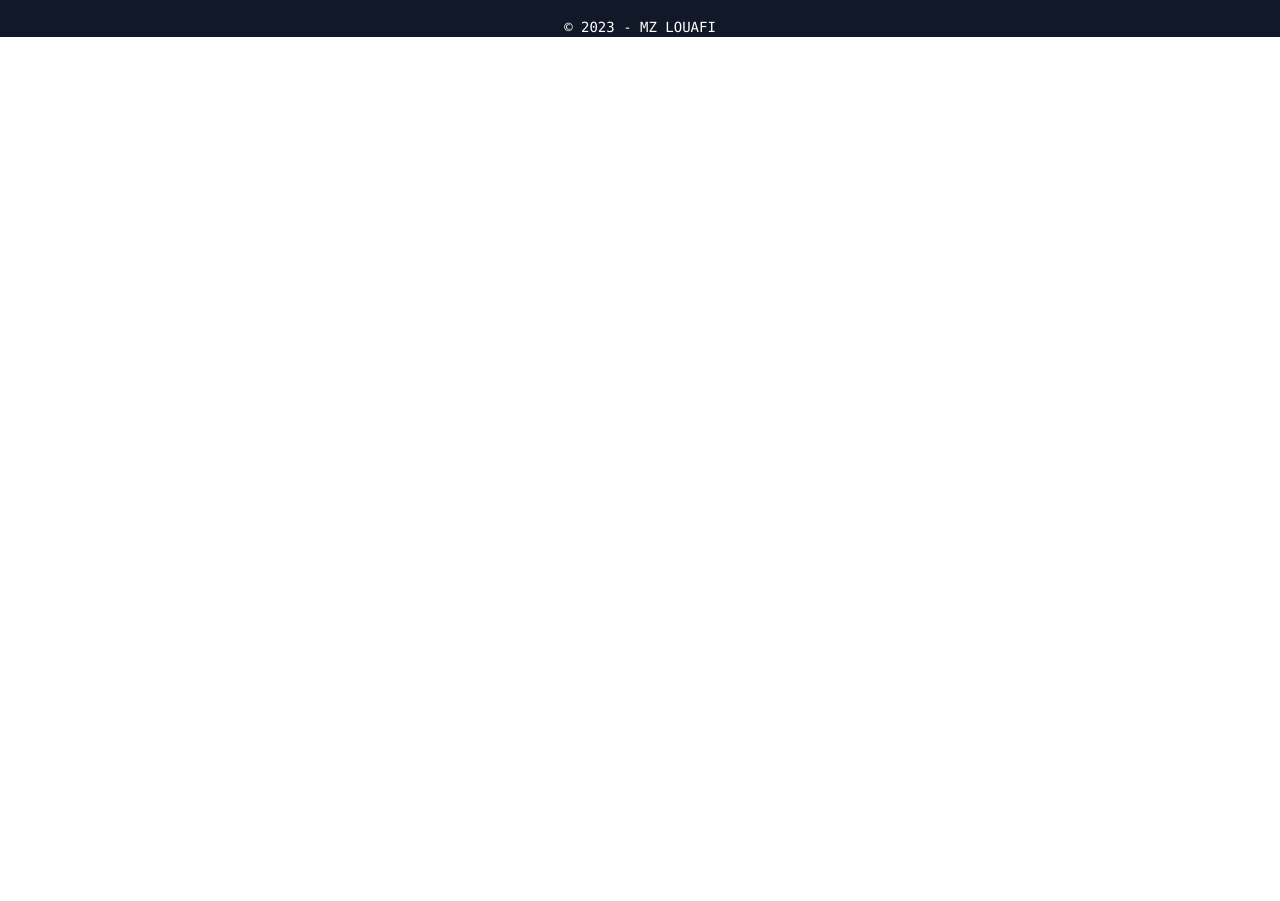
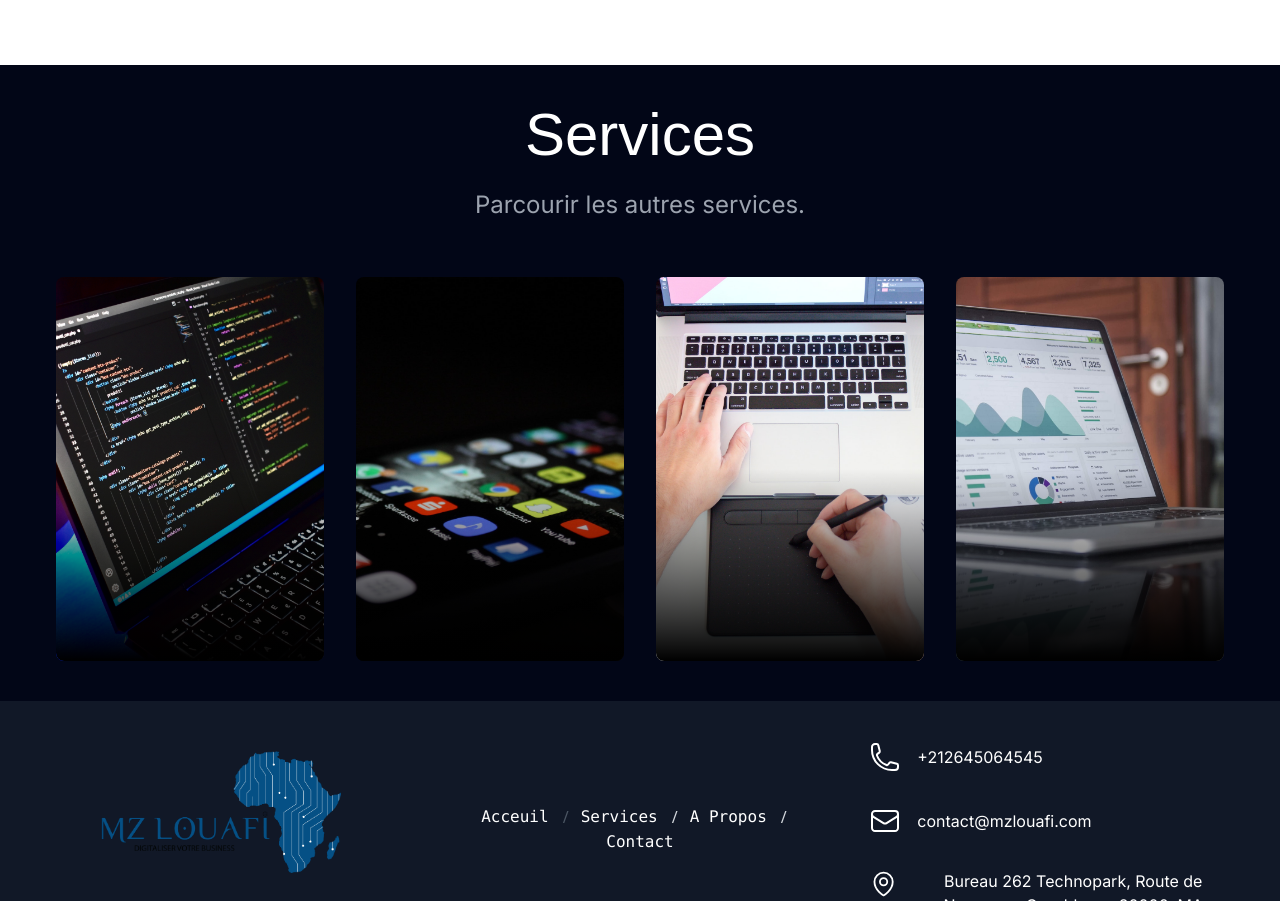
Before and after one commit to wa1ead/mzlouafi.com, a React (Vite) app: page /about in a window 1280 px wide. Shown: the part 1367-2268 px from the top of the page. Before the commit the page ends 1404 px from the top, so only its background shows below. Built offline with nearby package versions, Linux system fonts and the light colour scheme; some icons are missing; a web font is replaced by a local one.

Commit message:
retouches

```diff
--- a/src/components/About.jsx
+++ b/src/components/About.jsx
@@ -1,3 +1,7 @@
+import webDev from "../assets/web_dev.jpg";
+import mobDev from "../assets/mobile_dev.jpg";
+import graphDes from "../assets/graphic_design.jpg";
+import digMark from "../assets/marketing_dig.jpg";
 import about from "../assets/about.jpg";
 
 export default function Approche() {
@@ -27,8 +31,8 @@ export default function Approche() {
         </div>
         <div className="grid grid-cols-1 lg:grid-cols-3 relative gap-x-4 gap-y-8 px-4 pt-10 mb-10 text-black">
           <div className="bg-white rounded-xl shadow-2xl">
-            <div className="p-4">
-              <h3 className="text-2xl text-gray-600 my-6">
+            <div className="px-4 py-2">
+              <h3 className="text-2xl font-mons text-gray-600 my-6">
                 Inspirer et captiver :{" "}
               </h3>
               <p className="text-lg font-bold ">
@@ -44,7 +48,7 @@ export default function Approche() {
           </div>
           <div className="bg-white rounded-xl shadow-2xl">
             <div className="p-4">
-              <h3 className="text-2xl text-gray-600 my-6">
+              <h3 className="text-2xl font-mons text-gray-600 my-6">
                 Établir des liens significatifs :{" "}
               </h3>
               <p className="text-lg font-bold ">
@@ -61,7 +65,7 @@ export default function Approche() {
           </div>
           <div className="bg-white rounded-xl shadow-2xl">
             <div className="p-4">
-              <h3 className="text-2xl text-gray-600 my-6">
+              <h3 className="text-2xl font-mons text-gray-600 my-6">
                 Transformer les prospects en clients :{" "}
               </h3>
               <p className="text-lg font-bold ">
@@ -78,6 +82,107 @@ export default function Approche() {
           </div>
         </div>
       </div>
+      <div className="bg-slate-950 max-w-[85rem] px-2 py-10 mt-80 mx-auto">
+        {/* <!-- Title --> */}
+        <div className="max-w-2xl mx-auto text-center mb-10 lg:mb-14">
+          <h2 className="head_text">Services</h2>
+          <p className="text-xl font-inter text-center mx-auto mt-6 lg:text-2xl text-gray-400">
+            Parcourir les autres services.
+          </p>
+        </div>
+        {/* <!-- End Title --> */}
+
+        {/* <!-- Grid --> */}
+        <div className="grid sm:grid-cols-2 lg:grid-cols-4 gap-8 mx-12">
+          <div className="group relative cursor-pointer items-center justify-center rounded-lg  overflow-hidden transition-shadow hover:shadow-xl hover:shadow-black/30">
+            <a href="/services/webdev">
+              <div className="h-96 w-74">
+                <img
+                  className="h-full w-full object-cover transition-transform duration-500 group-hover:scale-125"
+                  src={webDev}
+                  alt=""
+                />
+              </div>
+              <div className="absolute inset-0 bg-gradient-to-b from-transparent via-transparent to-black group-hover:from-black/70 group-hover:via-black/60 group-hover:to-black/70"></div>
+              <div className="absolute inset-0 flex pt-8 translate-y-[60%] flex-col items-center justify-center px-9 text-center transition-all duration-500 group-hover:translate-y-0">
+                <h1 className="text-3xl font-mons text-white">
+                  DEVELOPPEMENT WEB
+                </h1>
+
+                <button className="rounded-full bg-blue-600 py-2 px-3.5 font-inter text-sm capitalize text-white shadow shadow-black/60">
+                  Voir Plus
+                </button>
+              </div>
+            </a>
+          </div>
+
+          <div className="group relative cursor-pointer items-center justify-center rounded-lg  overflow-hidden transition-shadow hover:shadow-xl hover:shadow-black/30">
+            <a href="/services/mobDev">
+              <div className="h-96 w-74">
+                <img
+                  className="h-full w-full object-cover transition-transform duration-500 group-hover:scale-125"
+                  src={mobDev}
+                  alt=""
+                />
+              </div>
+              <div className="absolute inset-0 bg-gradient-to-b from-transparent via-transparent to-black group-hover:from-black/70 group-hover:via-black/60 group-hover:to-black/70"></div>
+              <div className="absolute inset-0 flex pt-8 translate-y-[60%] flex-col items-center justify-center px-9 text-center transition-all duration-500 group-hover:translate-y-0">
+                <h1 className="text-3xl font-mons text-white">
+                  DEVELOPPEMENT MOBILE
+                </h1>
+
+                <button className="rounded-full bg-blue-600 py-2 px-3.5 font-inter text-sm capitalize text-white shadow shadow-black/60">
+                  Voir Plus
+                </button>
+              </div>
+            </a>
+          </div>
+          <div className="group relative cursor-pointer items-center justify-center rounded-lg  overflow-hidden transition-shadow hover:shadow-xl hover:shadow-black/30">
+            <a href="/services/graphdes">
+              <div className="h-96 w-74">
+                <img
+                  className="h-full w-full object-cover transition-transform duration-500 group-hover:scale-125"
+                  src={graphDes}
+                  alt=""
+                />
+              </div>
+              <div className="absolute inset-0 bg-gradient-to-b from-transparent via-transparent to-black group-hover:from-black/70 group-hover:via-black/60 group-hover:to-black/70"></div>
+              <div className="absolute inset-0 flex pt-8 translate-y-[60%] flex-col items-center justify-center px-9 text-center transition-all duration-500 group-hover:translate-y-0">
+                <h1 className="text-3xl font-mons text-white">
+                  DESIGN GRAPHIQUE
+                </h1>
+
+                <button className="rounded-full bg-blue-600 py-2 px-3.5 font-inter text-sm capitalize text-white shadow shadow-black/60">
+                  Voir Plus
+                </button>
+              </div>
+            </a>
+          </div>
+          <div className="group relative cursor-pointer items-center justify-center rounded-lg  overflow-hidden transition-shadow hover:shadow-xl hover:shadow-black/30">
+            <a href="/services/digmark">
+              <div className="h-96 w-74">
+                <img
+                  className="h-full w-full object-cover transition-transform duration-500 group-hover:scale-125"
+                  src={digMark}
+                  alt=""
+                />
+              </div>
+              <div className="absolute inset-0 bg-gradient-to-b from-transparent via-transparent to-black group-hover:from-black/70 group-hover:via-black/60 group-hover:to-black/70"></div>
+              <div className="absolute inset-0 flex pt-8 translate-y-[60%] flex-col items-center justify-center px-9 text-center transition-all duration-500 group-hover:translate-y-0">
+                <h1 className="text-3xl font-mons text-white">
+                  MARKETING DIGITAL
+                </h1>
+
+                <button className="rounded-full bg-blue-600 py-2 px-3.5 font-inter text-sm capitalize text-white shadow shadow-black/60">
+                  Voir Plus
+                </button>
+              </div>
+            </a>
+          </div>
+          {/* <!-- End Grid --> */}
+        </div>
+      </div>
+      {/* <!-- End Card Blog --> */}
     </div>
   );
 }
--- a/src/components/Contact.jsx
+++ b/src/components/Contact.jsx
@@ -28,21 +28,27 @@ export default function Contact() {
               <div className="bg-white rounded-xl shadow-2xl">
                 <div className="p-8">
                   <PhoneIcon className="w-16 p-4 bg-indigo-600 text-white rounded-lg mt-[-4rem]" />
-                  <h3 className="text-xl text-gray-600 my-6">TELEPHONE : </h3>
+                  <h3 className="text-xl font-mons text-gray-600 my-6">
+                    TELEPHONE :{" "}
+                  </h3>
                   <p className="text-2xl font-bold ">+212645064545</p>
                 </div>
               </div>
               <div className="bg-white rounded-xl shadow-2xl">
                 <div className="p-8">
                   <EnvelopeIcon className="w-16 p-4 bg-indigo-600 text-white rounded-lg mt-[-4rem]" />
-                  <h3 className="text-xl text-gray-600 my-6">EMAIL : </h3>
+                  <h3 className="text-xl font-mons text-gray-600 my-6">
+                    EMAIL :{" "}
+                  </h3>
                   <p className="text-2xl font-bold ">contact@mzlouafi.com</p>
                 </div>
               </div>
               <div className="bg-white rounded-xl shadow-2xl">
                 <div className="p-8">
                   <MapPinIcon className="w-16 p-4 bg-indigo-600 text-white rounded-lg mt-[-4rem]" />
-                  <h3 className="text-xl text-gray-600 my-6">LOCATION : </h3>
+                  <h3 className="text-xl font-mons text-gray-600 my-6">
+                    LOCATION :{" "}
+                  </h3>
                   <p className="text-2xl font-bold ">
                     Bureau 262 Technopark, Route de Nouaceur, Casablanca 20000,
                     MA
```
